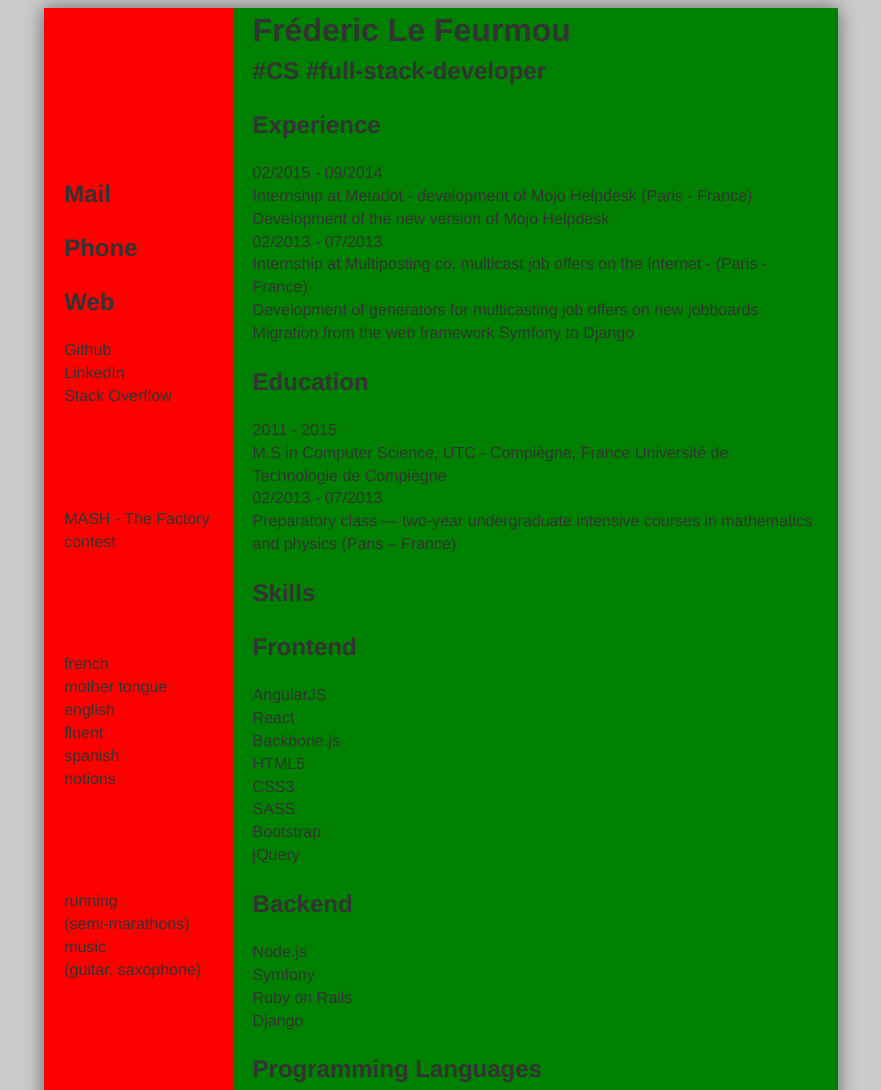
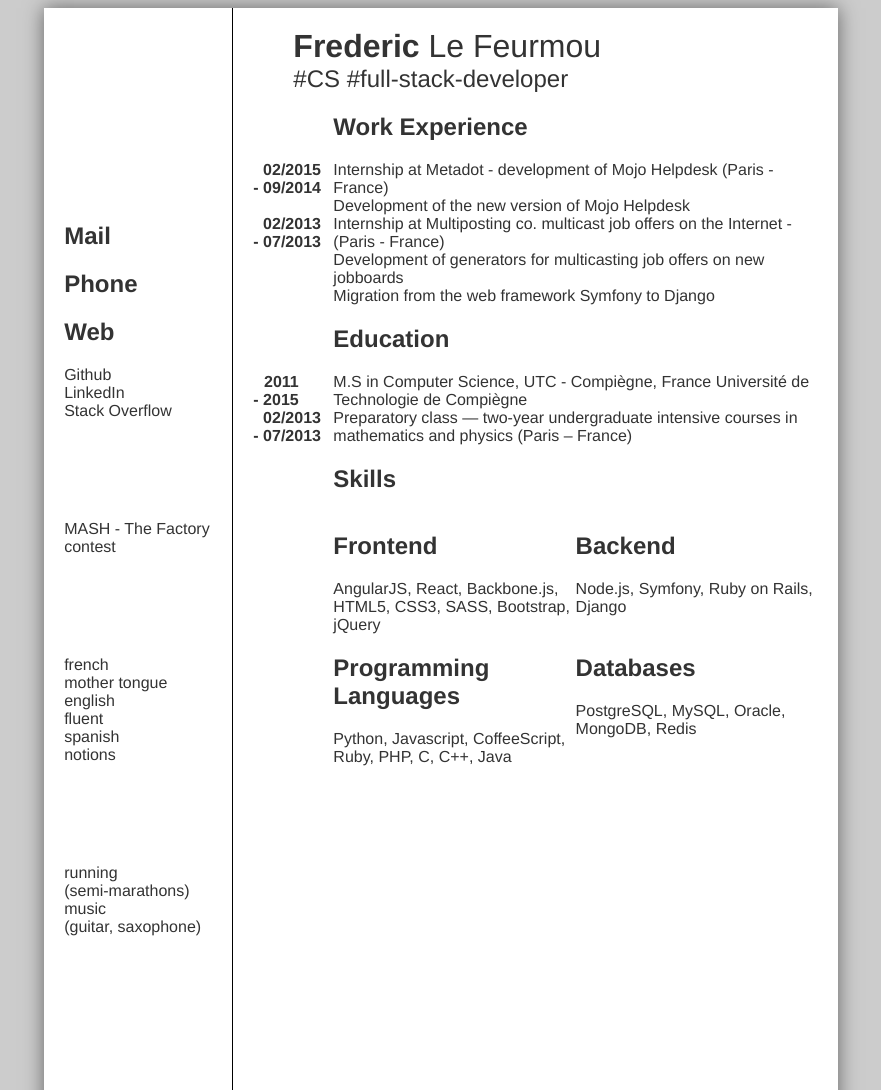
Before and after one commit to fredericlefeurmou/resume, a website: page index.html in a window 1280 px wide. Shown: the top 1090 px of the page, without its empty margins (199-1080 px from the left). Drawn offline with Linux system fonts and the light colour scheme.

Commit message:
work on resume content

```diff
--- a/index.html
+++ b/index.html
@@ -78,9 +78,11 @@
           </ul>
         </div>
         <!--  -->
-      </aside><main>
-        <header>
-          <h1>fréderic le feurmou</h1>
+      </aside>
+
+      <main>
+        <header class="header-resume">
+          <h1><strong>frederic</strong> le feurmou</h1>
           <h2 class="subheader">
             <ul>
               <li>CS</li>
@@ -89,14 +91,16 @@
           </h2>
         </header>
 
-        <section>
-          <h1>experience</h1>
+        <section class="section-work-experience">
+          <header>
+            <h1>work experience</h1>
+          </header>
 
           <ol>
             <li>
               <div class="period">
-                <time datetime="2015-02">02/2015</time> -
-                <time datetime="2014-09">09/2014</time>
+                <time class="date-start" datetime="2015-02">02/2015</time>
+                <time class="date-end" datetime="2014-09">09/2014</time>
               </div>
 
               <div>
@@ -106,13 +110,11 @@
                 </ul>
               </div>
             </li>
-          </ol>
 
-          <ol>
             <li>
               <div class="period">
-                <time datetime="2013-02">02/2013</time> -
-                <time datetime="2013-07">07/2013</time>
+                <time class="date-start" datetime="2013-02">02/2013</time>
+                <time class="date-end" datetime="2013-07">07/2013</time>
               </div>
 
               <div>
@@ -127,14 +129,16 @@
 
         </section>
 
-        <section>
-          <h1>education</h1>
+        <section class="section-education">
+          <header>
+            <h1>education</h1>
+          </header>
 
           <ol>
             <li>
               <div class="period">
-                <time datetime="2011">2011</time> -
-                <time datetime="2015">2015</time>
+                <time class="date date-start" datetime="2011">2011</time>
+                <time class="date-end" datetime="2015">2015</time>
               </div>
 
               <div>
@@ -145,8 +149,8 @@
 
             <li>
               <div class="period">
-                <time datetime="2006">02/2013</time> -
-                <time datetime="2008">07/2013</time>
+                <time class="date-start" datetime="2006">02/2013</time>
+                <time class="date-end" datetime="2008">07/2013</time>
               </div>
 
               <div>
@@ -159,55 +163,57 @@
         </section>
 
         <section class="skills">
-          <h1>skills</h1>
+          <header>
+            <h1>skills</h1>
+          </header>
 
           <ul>
-            <li>
-              <h1>frontend</h1>
+            <li class="skillset">
+              <h2>frontend</h2>
               <ul>
-                <li>AngularJS</li>
-                <li>React</li>
-                <li>Backbone.js</li>
-                <li>HTML5</li>
-                <li>CSS3</li>
-                <li>SASS</li>
-                <li>Bootstrap</li>
-                <li>jQuery</li>
+                <li class="skill">AngularJS</li>
+                <li class="skill">React</li>
+                <li class="skill">Backbone.js</li>
+                <li class="skill">HTML5</li>
+                <li class="skill">CSS3</li>
+                <li class="skill">SASS</li>
+                <li class="skill">Bootstrap</li>
+                <li class="skill">jQuery</li>
               </ul>
             </li>
 
-            <li>
-              <h1>backend</h1>
+            <li class="skillset">
+              <h2>backend</h2>
               <ul>
-                <li>Node.js</li>
-                <li>Symfony</li>
-                <li>Ruby on Rails</li>
-                <li>Django</li>
+                <li class="skill">Node.js</li>
+                <li class="skill">Symfony</li>
+                <li class="skill">Ruby on Rails</li>
+                <li class="skill">Django</li>
               </ul>
             </li>
 
-            <li>
-              <h1>programming languages</h1>
+            <li class="skillset">
+              <h2>programming languages</h2>
               <ul>
-                <li>Python</li>
-                <li>Javascript</li>
-                <li>CoffeeScript</li>
-                <li>Ruby</li>
-                <li>PHP</li>
-                <li>C</li>
-                <li>C++</li>
-                <li>Java</li>
+                <li class="skill">Python</li>
+                <li class="skill">Javascript</li>
+                <li class="skill">CoffeeScript</li>
+                <li class="skill">Ruby</li>
+                <li class="skill">PHP</li>
+                <li class="skill">C</li>
+                <li class="skill">C++</li>
+                <li class="skill">Java</li>
               </ul>
             </li>
 
-            <li>
-              <h1>databases</h1>
+            <li class="skillset">
+              <h2>databases</h2>
               <ul>
-                <li>PostgreSQL</li>
-                <li>MySQL</li>
-                <li>Oracle</li>
-                <li>MongoDB</li>
-                <li>Redis</li>
+                <li class="skill">PostgreSQL</li>
+                <li class="skill">MySQL</li>
+                <li class="skill">Oracle</li>
+                <li class="skill">MongoDB</li>
+                <li class="skill">Redis</li>
               </ul>
             </li>
           </ul>
--- a/main.scss
+++ b/main.scss
@@ -1,25 +1,17 @@
 body {
   background: rgb(204,204,204);
-  font-family: "HelveticaNeue-Light", "Helvetica Neue Light", "Helvetica Neue", Helvetica, Arial, "Lucida Grande", sans-serif;
-  color: #333;
-  line-height: 1.42857143;
 }
 
 page[size="A4"] {
   background: white;
+  font-family: "HelveticaNeue-Light", "Helvetica Neue Light", "Helvetica Neue", Helvetica, Arial, "Lucida Grande", sans-serif;
+  color: #333;
   display: flex;
   width: 21cm;
   height: 29.7cm;
   margin: 0 auto;
   margin-bottom: 0.5cm;
   box-shadow: 0 0 0.5cm rgba(0,0,0,0.5);
-}
-
-@media print {
-  body, page[size="A4"] {
-    margin: 0;
-    box-shadow: 0;
-  }
 }
 
 div, li {
@@ -32,24 +24,38 @@ ul, ol {
     list-style-type: none;
 }
 
-header h1 {
-  text-transform: capitalize;
-  margin: 0;
+.period > time {
+  display: block;
+  text-align: right;
+  &.date-end::before {
+    content: ' - ';
+  }
 }
 
-header h2.subheader {
-  margin: 0;
+header.header-resume {
+  margin-top: 20px;
+  margin-left: 40px;
+  & > h1 {
+    text-transform: capitalize;
+    margin: 0;
+    font-weight: normal;
+    & > strong {
+      font-weight: bold;
+    }
+  }
+  & > h2.subheader {
+    margin: 0;
+    font-weight: normal;
+    & > ul > li {
+      display: inline-block;
+      &::before {
+        content: '#';
+      }
+    }
+  }
 }
 
-header h2.subheader > ul > li {
-  display: inline-block;
-}
-
-header h2.subheader > ul > li:before {
-  content: '#';
-}
-
-section h1 {
+section > header > h1 {
   text-transform: capitalize;
 }
 
@@ -59,22 +65,59 @@ aside {
   flex-direction: column;
   justify-content: center;
   height: 100%;
-  background-color: red;
-}
-
-aside > div {
-  margin-bottom: 100px;
-  padding: 0 20px;
-}
-
-aside > div:last-child {
-  margin-bottom: 0;
+  border-right: 1px solid black;
+  & > div {
+    margin-bottom: 100px;
+    padding: 0 20px;
+    &:last-child {
+      margin-bottom: 0;
+    }
+  }
 }
 
 main {
   flex: 3;
   height: 100%;
   padding: 0 20px;
-  background-color: green;
   vertical-align: top;
+  & > section {
+    margin-left: 80px;
+    position: relative;
+    .period {
+      position: absolute;
+      left: -80px;
+      font-weight: bold;
+    }
+  }
 }
+
+section.skills > ul {
+  display: flex;
+  flex-flow: row wrap;
+  & > li {
+    width: 50%;
+  }
+}
+.skillset {
+  & > h2 {
+    text-transform: capitalize;
+  }
+  .skill {
+    display: inline-block;
+    &::after {
+      content: ', ';
+    }
+    &:last-child {
+      &:after {
+        content: none;
+      }
+    }
+  }
+}
+
+@media print {
+  body, page[size="A4"] {
+    margin: 0;
+    box-shadow: 0;
+  }
+}
```
Also changed, not shown: main.css, 2 other files.
